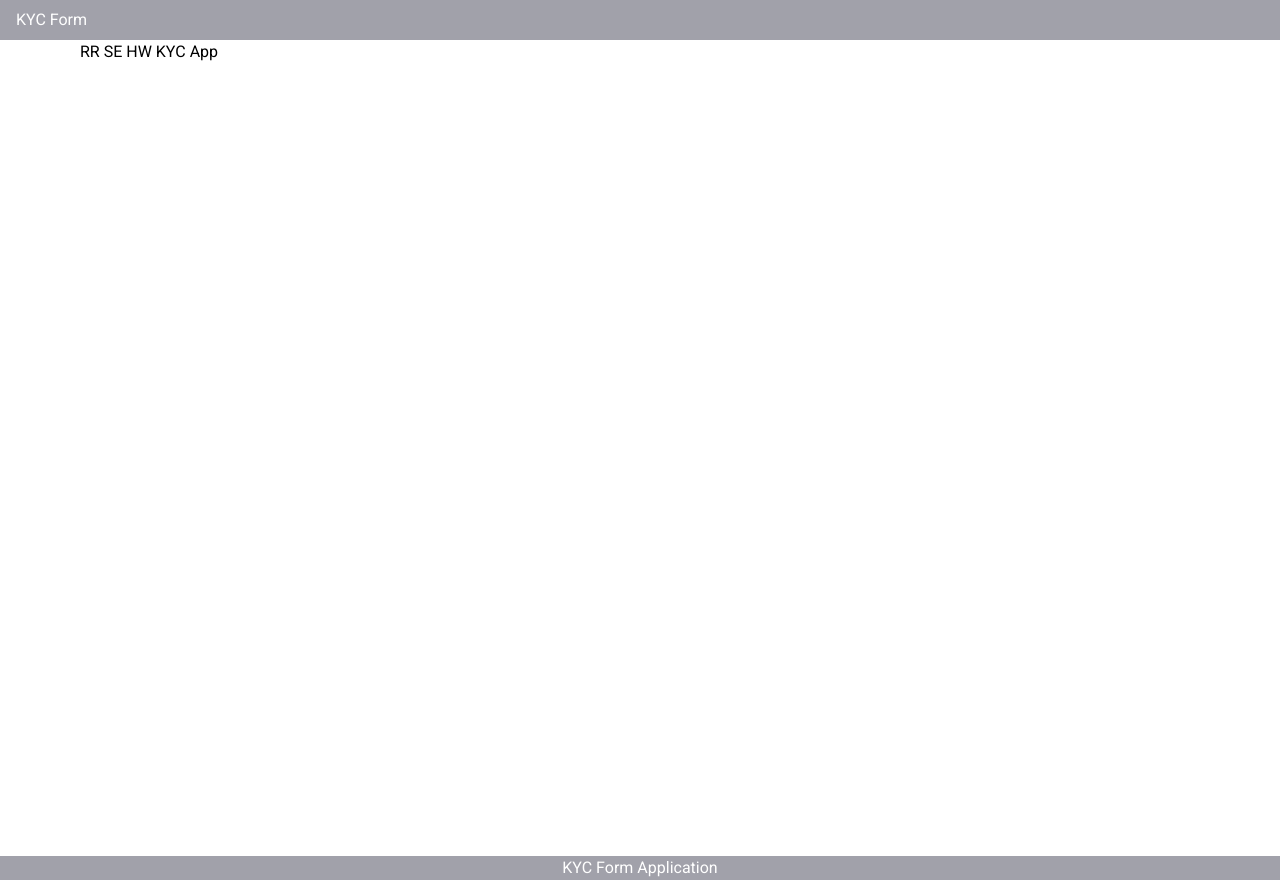
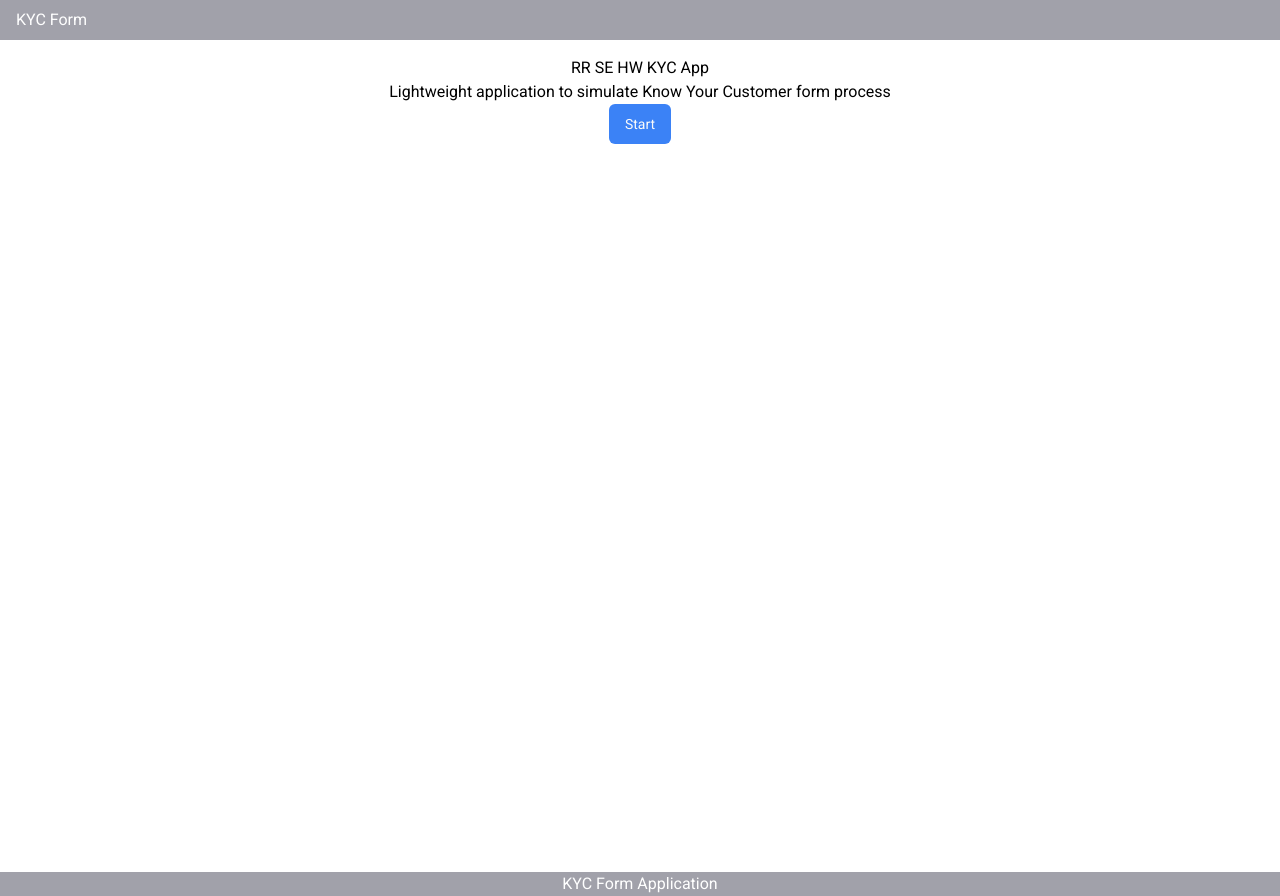
Before and after one commit to TonioCoding/rr-se-hw, a Next.js app: page / in a window 1280 px wide. Built offline with nearby package versions, Linux system fonts and the light colour scheme.

Commit message:
configuring UI and added zustand to app

```diff
--- a/package.json
+++ b/package.json
@@ -23,7 +23,8 @@
     "react-icon": "^1.0.0",
     "react-icons": "^5.3.0",
     "tailwind-merge": "^2.5.4",
-    "tailwindcss-animate": "^1.0.7"
+    "tailwindcss-animate": "^1.0.7",
+    "zustand": "^5.0.1"
   },
   "devDependencies": {
     "@types/node": "^20",
--- a/src/app/components/AccountTypeCard.tsx
+++ b/src/app/components/AccountTypeCard.tsx
@@ -7,6 +7,7 @@ interface Props {
   text: string;
   icon: ReactNode;
   handleAccountType: (type: string) => void;
+  currentState: string;
 }
 
 export default function AccountTypeCard(props: Props) {
@@ -14,7 +15,11 @@ export default function AccountTypeCard(props: Props) {
     <IconContext.Provider value={{ size: "3rem", className: "self-center" }}>
       <Card
         onClick={() => props.handleAccountType(props.title)}
-        className="hover:cursor-pointer w-[300px] transtion-all ease-in-out duration-300 hover:bg-gray-300 border border-gray-600 text-center flex flex-col gap-[1rem] items-center place-content-center p-4"
+        className={
+          props.currentState === props.title
+            ? "border-green-500 hover:cursor-pointer w-[300px] transtion-all ease-in-out duration-300 hover:bg-gray-300 border text-center flex flex-col gap-[1rem] items-center place-content-center p-4"
+            : "hover:cursor-pointer w-[300px] transtion-all ease-in-out duration-300 hover:bg-gray-300 border border-gray-600 text-center flex flex-col gap-[1rem] items-center place-content-center p-4"
+        }
       >
         <CardContent className="flex flex-col gap-[1rem]">
           <h1>{props.title}</h1>
--- a/src/app/components/steps/Step1.tsx
+++ b/src/app/components/steps/Step1.tsx
@@ -14,52 +14,44 @@ export default function Step1({
   formData: FormDataObj;
   onNext: OnNext;
 }) {
-  const [accountType, setAccountType] = useState("");
-  const handleAccountType = (type): void => {
+  const [accountType, setAccountType] = useState(formData.accountType || "");
+  const handleAccountType = (type: string): void => {
     setAccountType(type);
   };
 
-  const handleSubmit = (e) => {
-    if (e.target !== null) {
-      e.preventDefault();
-      const accountType = e.target.accountType.value;
-      onNext({ accountType });
-    }
+  const handleSubmit = () => {
+    if (accountType !== "") onNext({ accountType });
   };
 
   return (
     <div className="">
-      {/* <form onSubmit={handleSubmit} className="">
-        <label>
-          Account Type:
-          <select name="accountType" defaultValue={formData.accountType || ""}>
-            <option value="personal">Personal</option>
-            <option value="business">Business</option>
-          </select>
-        </label>
-        <button type="submit">Next</button>
-      </form> */}
       <div className="flex flex-col md:flex-row items-center justify-center gap-[1rem]">
         <AccountTypeCard
           title="Personal"
           text="Select account for personal use"
           icon={<RxAvatar />}
           handleAccountType={handleAccountType}
+          currentState={accountType}
         />
         <AccountTypeCard
           title="Business"
           text="Select account for business use"
           icon={<IoBusiness />}
           handleAccountType={handleAccountType}
+          currentState={accountType}
         />
       </div>
-      <div className="place-self-center text-center my-[1rem] max-w-[400px]">
+      <div className="flex flex-col items-center gap-[1rem] place-self-center mt-[2rem] text-center my-[1rem] max-w-[400px]">
         <p>
           Choose the account type that best suits your needs. You can select
           Personal for managing individual finances, or Business for handling
           company-related transactions and expenses.
         </p>
-        <Button className="mt-[1rem] w-[100px] bg-blue-500 rounded-xl">
+        <Button
+          type="button"
+          onClick={handleSubmit}
+          className="mt-[1rem] w-[100px] bg-blue-500 rounded-xl"
+        >
           Next
         </Button>
       </div>
--- a/src/app/page.tsx
+++ b/src/app/page.tsx
@@ -1,3 +1,26 @@
+"use client";
+
+import { useRouter } from "next/navigation";
+import { Button } from "./ui/Button";
+
 export default function Home() {
-  return <section className="text-black">RR SE HW KYC App</section>;
+  const router = useRouter();
+  return (
+    <section className="text-black text-center mt-[1rem]">
+      <div>
+        <h1>RR SE HW KYC App</h1>
+        <p>
+          Lightweight application to simulate Know Your Customer form process
+        </p>
+        <Button
+          onClick={() => {
+            router.push(`/steps/account-type`);
+          }}
+          className="bg-blue-500 max-w-[100px]"
+        >
+          Start
+        </Button>
+      </div>
+    </section>
+  );
 }
--- a/src/app/steps/[step]/page.tsx
+++ b/src/app/steps/[step]/page.tsx
@@ -93,6 +93,7 @@ export default function KYC() {
         </h1>
         <StepsList currentStep={step} />
       </div>
+
       {StepComponent && (
         <StepComponent
           formData={formData}
```
Also changed, not shown: 1 other file (tests, documents, lock files or other folders).
